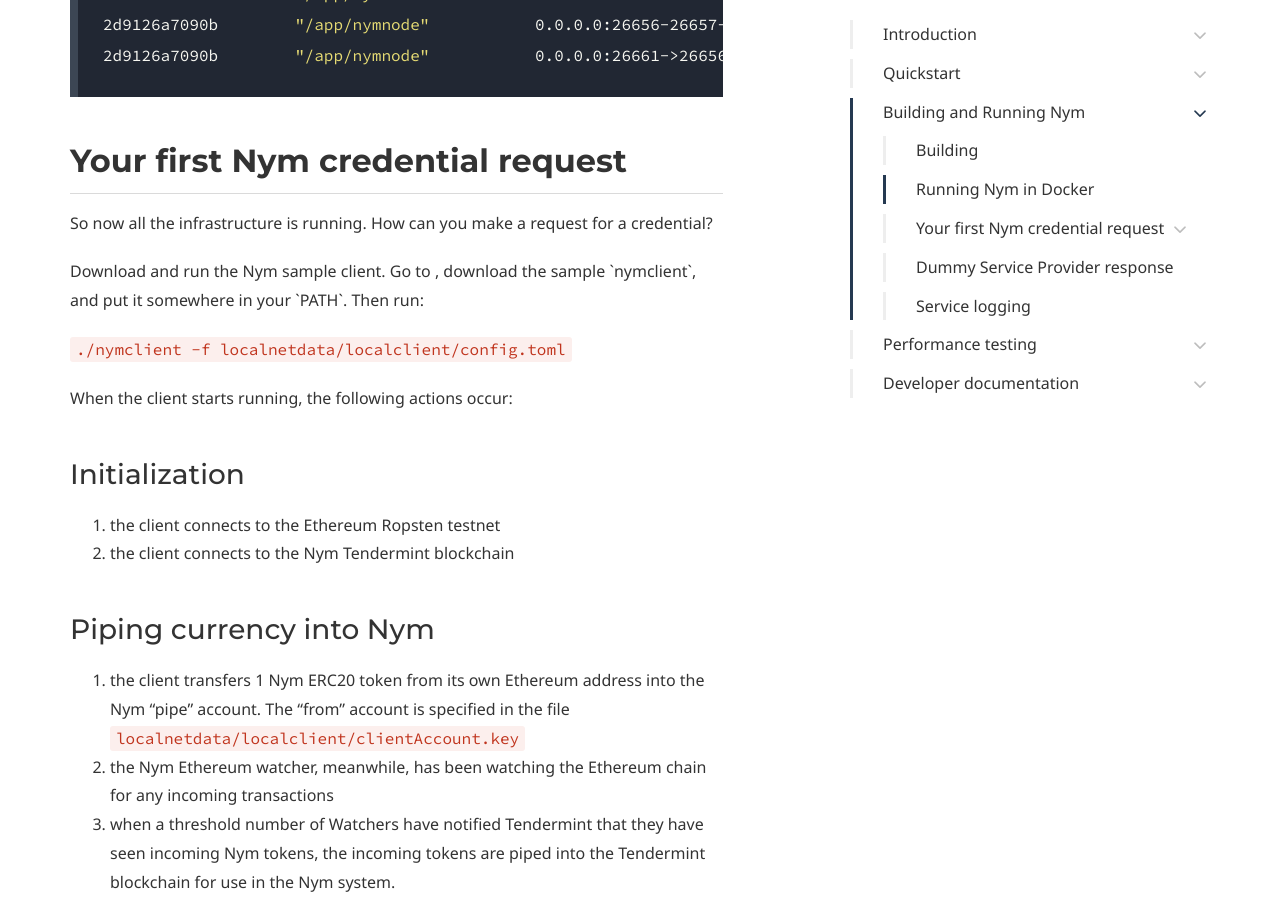
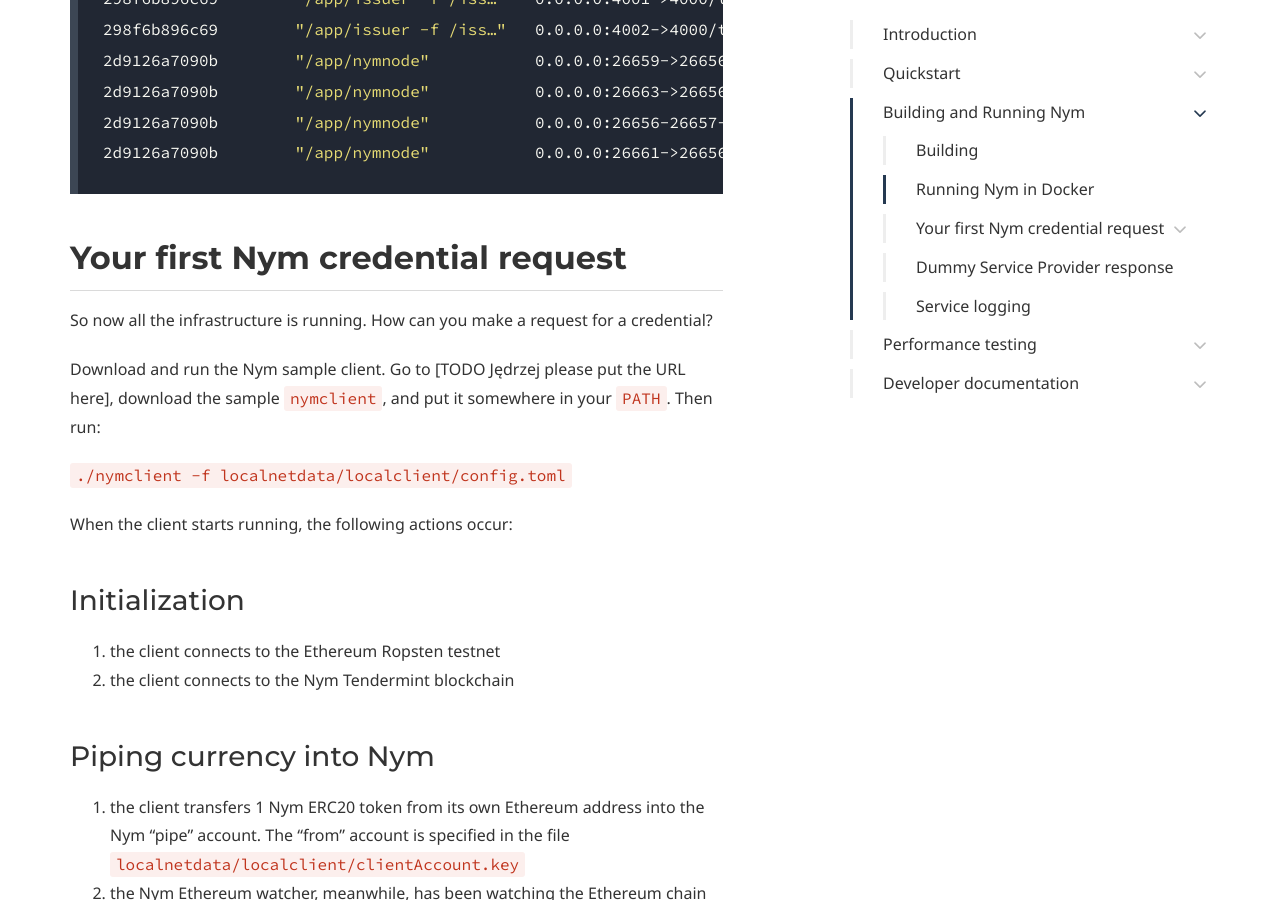
Before and after one commit to nymtech/docs, a Jekyll site: the page built from index.md, in a window 1280 px wide and 900 px high, scrolled down 7702 px. Built offline with Jekyll 4.4.1, drawn with Linux system fonts in a browser that asks for light colours; some web fonts are replaced; some of the changed text lies outside the part shown.

Commit message:
Fixing TODOs as they break Jekyll markdown

```diff
--- a/index.md
+++ b/index.md
@@ -9,6 +9,8 @@
 description: Documentation
 
 ---
+
+Go to [TODO Jędrzej please put the URL here], download the sample `nymclient`, and put it somewhere in your `PATH`.
 
 
 # Introduction
@@ -207,7 +209,7 @@
 
 So now all the infrastructure is running. How can you make a request for a credential?
 
-Download and run the Nym sample client. Go to <TODO Jędrzej please put the URL here>, download the sample `nymclient`, and put it somewhere in your `PATH`. Then run:
+Download and run the Nym sample client. Go to [TODO Jędrzej please put the URL here], download the sample `nymclient`, and put it somewhere in your `PATH`. Then run:
 
 `./nymclient -f localnetdata/localclient/config.toml`
 
```
